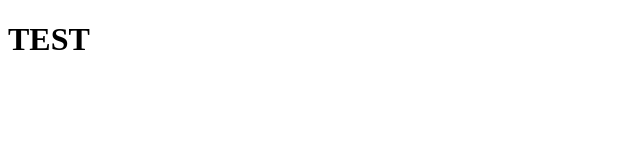
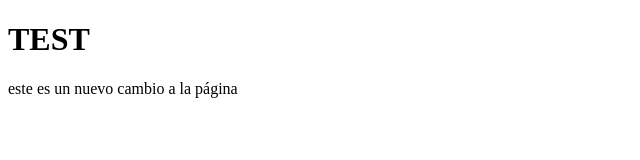
Before and after one commit to jlopzp07/proyectoCursoPrework, a plain HTML site: page index.html in a window 1280 px wide. Shown: the whole page, without its empty margins (0-640 px from the left). Drawn offline with Linux system fonts and the light colour scheme.

Commit message:
added new paragraph

```diff
--- a/index.html
+++ b/index.html
@@ -9,6 +9,7 @@
 <body>
   <header>
     <h1>TEST</h1>
+    <p>este es un nuevo cambio a la página</p>
   </header>
 </body>
 </html>
```
